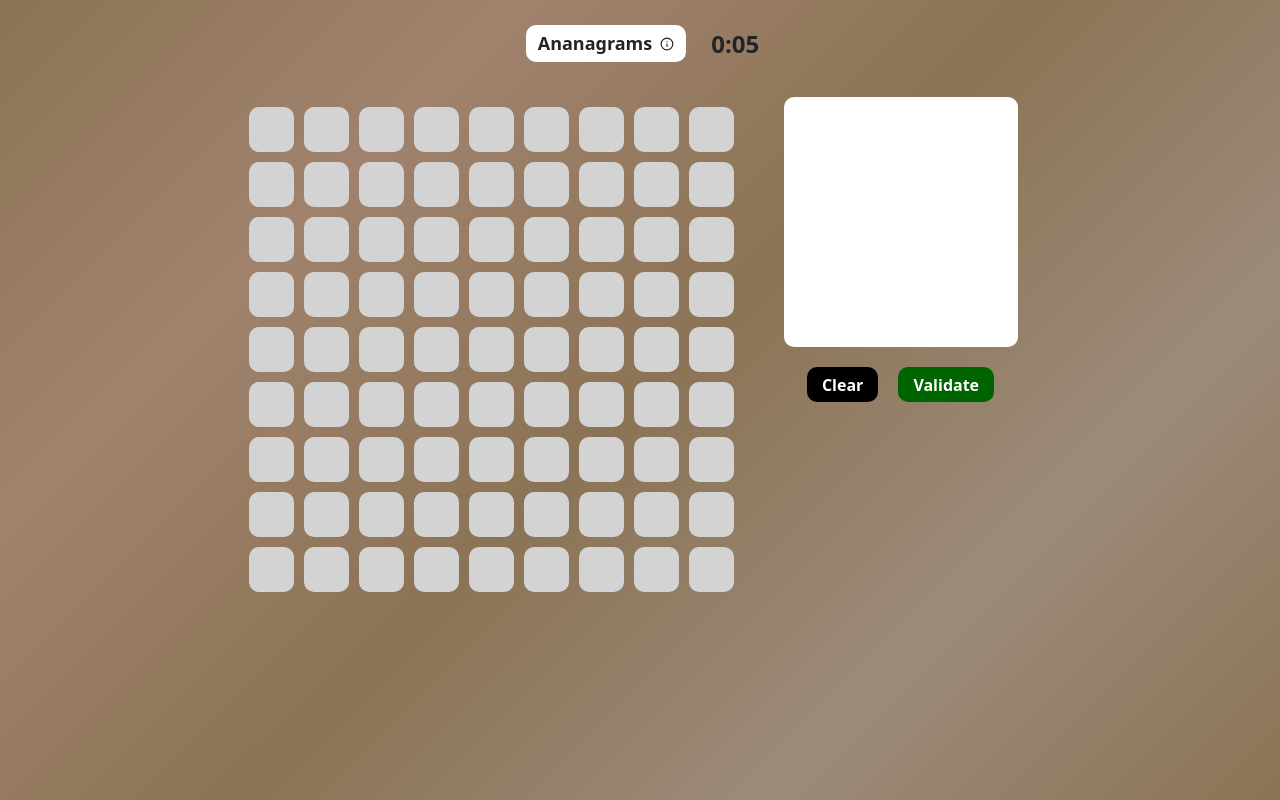
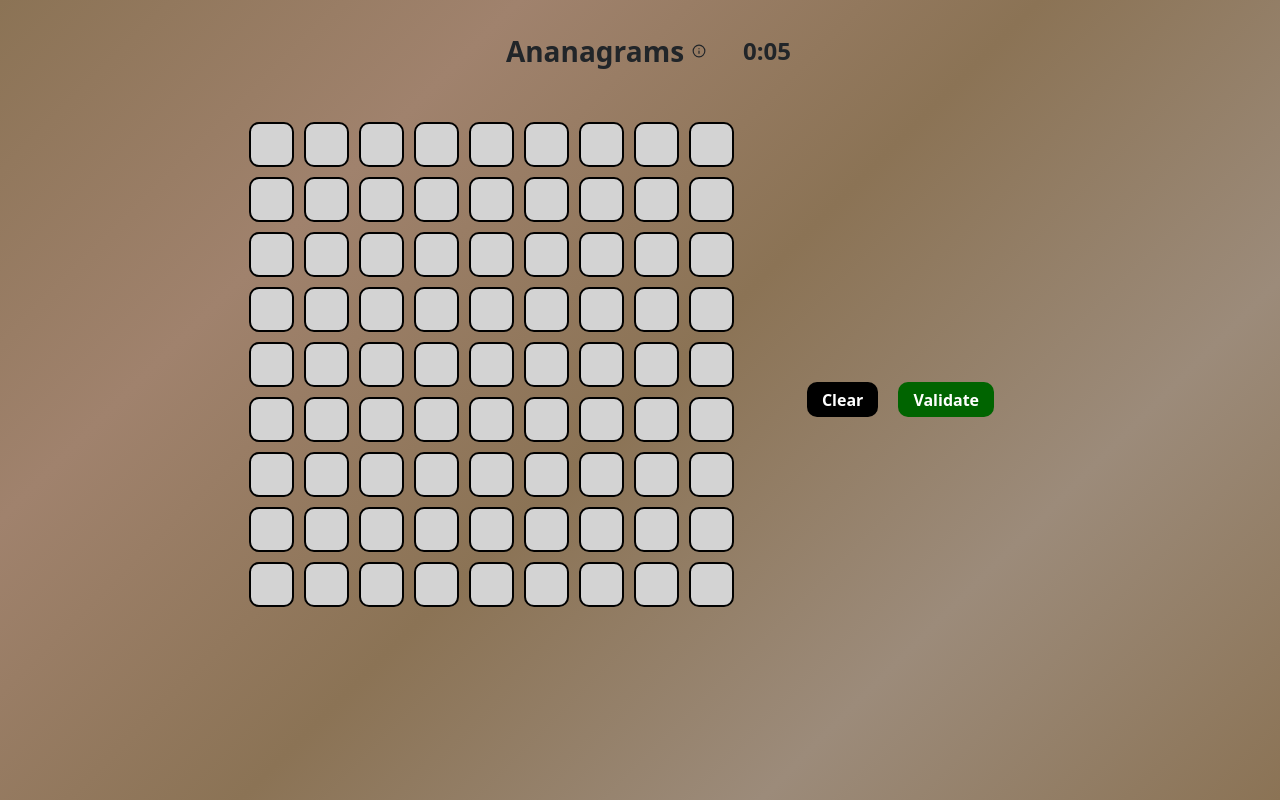
Before and after one commit to mviol42/ananagrams, a React (Create React App) app: page / in a window 1280 px wide. Built offline with nearby package versions, Linux system fonts and the light colour scheme.

Commit message:
Update visuals

```diff
--- a/src/components/InformationPopupButton.css
+++ b/src/components/InformationPopupButton.css
@@ -11,11 +11,10 @@
     align-items: center;
     height: auto;
     padding: 5px 12px;
-    font-size: 18px;
+    font-size: 28px;
     font-weight: bold;
-    border-color: darkgreen;
-    background-color: white;
-    border-radius: 10px;
+    border: none;
+    background-color: transparent;
     margin: 5px;
     white-space: nowrap;
 }
--- a/src/components/TileBank.css
+++ b/src/components/TileBank.css
@@ -10,10 +10,8 @@
     align-content: start;
     gap: 8px;
     padding: 15px;
-    border-radius: 10px;
-    border-color: lightgrey;
-    border-style: groove;
-    background-color: white;
+    border: none;
+    background-color: transparent;
     margin: 10px;
     width: calc(4 * var(--tile-size) + 3 * 8px + 30px);
     min-height: 250px;
--- a/src/components/tiles/Tile.css
+++ b/src/components/tiles/Tile.css
@@ -48,15 +48,15 @@
 }
 
 .board-full {
-    background-color: darkgrey;
-    border-color: blue;
+    background-color: transparent;
+    border: none;
     cursor: pointer;
     margin: var(--tile-margin);
 }
 
 .board-empty {
     background-color: lightgrey;
-    border-color: black;
+    border: 2px solid black;
     margin: var(--tile-margin);
 }
 
```
